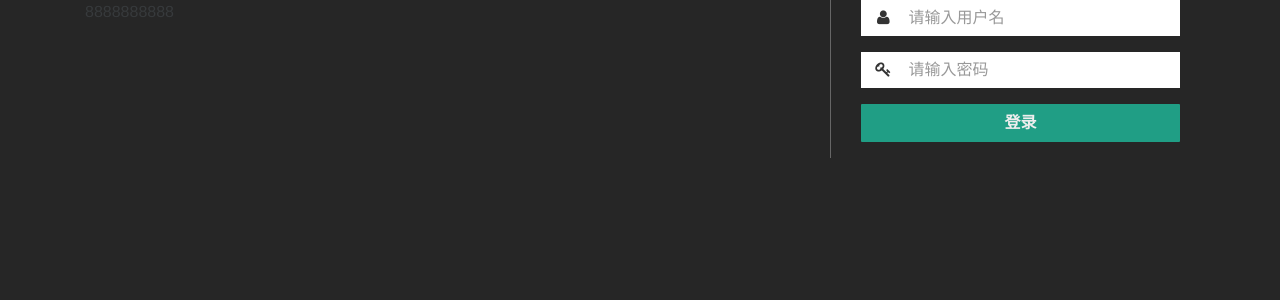
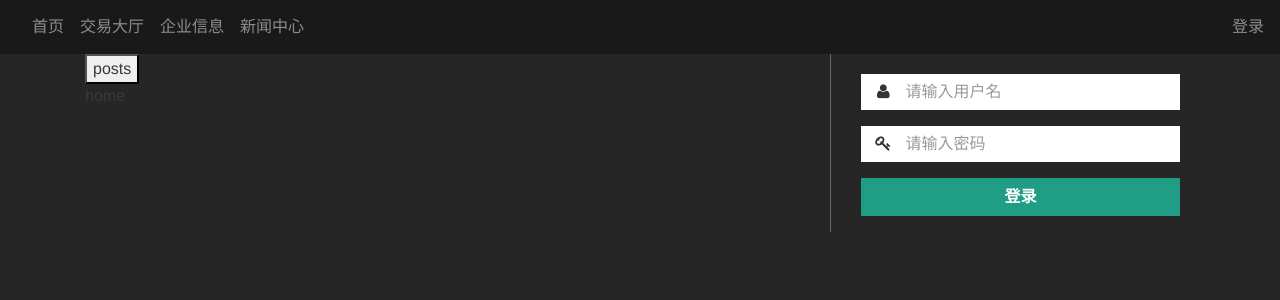
Before and after one commit to hsfzxjy/wisecitymbc3.0, a Python web app: template templates/index.html in a window 1280 px wide. Shown: the top 300 px of the page. Run offline with Jinja, Linux system fonts and the light colour scheme; the template is opened without the code that fills it, so the values that code supplies are empty.

Commit message:
实现主页面的动态改变

```diff
--- a/front-end/dest/wisecitymbc3.0.css
+++ b/front-end/dest/wisecitymbc3.0.css
@@ -12,18 +12,21 @@ body, html {
   width: 100%;
   background-color: #209E85;
   border-radius: 1px;
-  color: #EEE;
+  color: #FFF;
   font-weight: 700;
   font-size: 16px; }
   .btn-login:hover, .btn-login:focus, .btn-login:active {
-    color: #EEE; }
+    color: #FFF; }
 
 .input-group-addon {
   background-color: white;
   border-width: 0px;
   border-radius: 0px;
   margin-right: 2px;
-  padding-right: 3px; }
+  padding-right: 0px; }
+
+input + .input-group-addon {
+  padding-right: 10px; }
 
 .alert-login {
   border-color: #800;
--- a/templates/index.html
+++ b/templates/index.html
@@ -11,7 +11,7 @@
     <link rel="stylesheet" type="text/css" href="/static/font-awesome.css" />
 	</head>
 	<body>
-		<!--nav class="navbar navbar-fixed-top navbar-dark" style="background-color:#191919" role="navigation">
+		<nav class="navbar navbar-fixed-top navbar-dark" style="background-color:#191919" role="navigation">
       <button class="navbar-toggler hidden-sm-up" type="button" data-toggle="collapse" data-target="#exCollapsingNavbar2">&#9776;</button>
       <div class="collapse navbar-toggleable-xs" id="exCollapsingNavbar2">
         <script type="text/javascript">
@@ -38,13 +38,18 @@
             </li>
           </ul>
         </div>
-      </nav-->
-    <main class="container">
+      </nav>
+    <main class="container" style="margin-top:54px;">
       <div class="row">
-        <div class="col-sm-8">8888888888</div>
+        <div class="col-sm-8">
+          <button @click="change('posts')">posts</button>
+          <components :is='currentView'>
+
+          </components>
+        </div>
         <div class="col-sm-4" style="border-left: 1px solid #666">
           <div class="container">
-            <form id="login-form">
+            <form id="login-form" style="margin-top:20px">
               <div class="form-group">
                 <div class="input-group">
                   <span class="input-group-addon"><i class="fa fa-user fa-fw" style="color:#333;"></i></span>
@@ -67,13 +72,17 @@
     </main>
     <script type="text/javascript">
     var vl = new Vue({
-        el: '#login-form',
+        el: 'body',
         data: {
           un:'',
           pw:'',
           iE:false,
+          currentView: 'home'
         },
         methods: {
+          change: function(type){
+            this.currentView = type
+          },
           validate: function() {
             if ((!this.un)||(!this.pw)) {
               this.iE = true
@@ -85,6 +94,14 @@
               this.iE=false
           }
         },
+        components: {
+          home: {
+            template:"<p>home</p>"
+          },
+          posts: {
+            template:"<p>posts</p>"
+          },
+        }
       })
     </script>
 	</body>
```
Also changed, not shown: front-end/dest/wmbc3.0.scss (+6 -3 lines).
